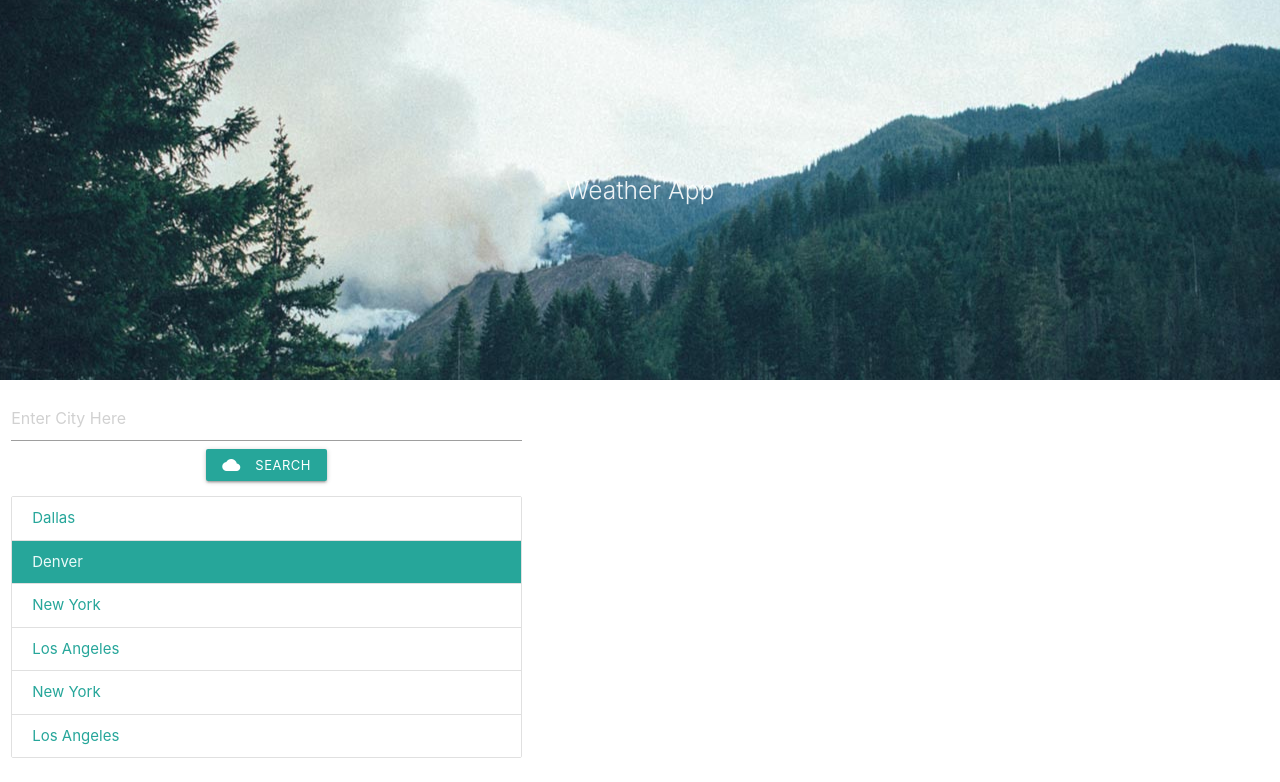
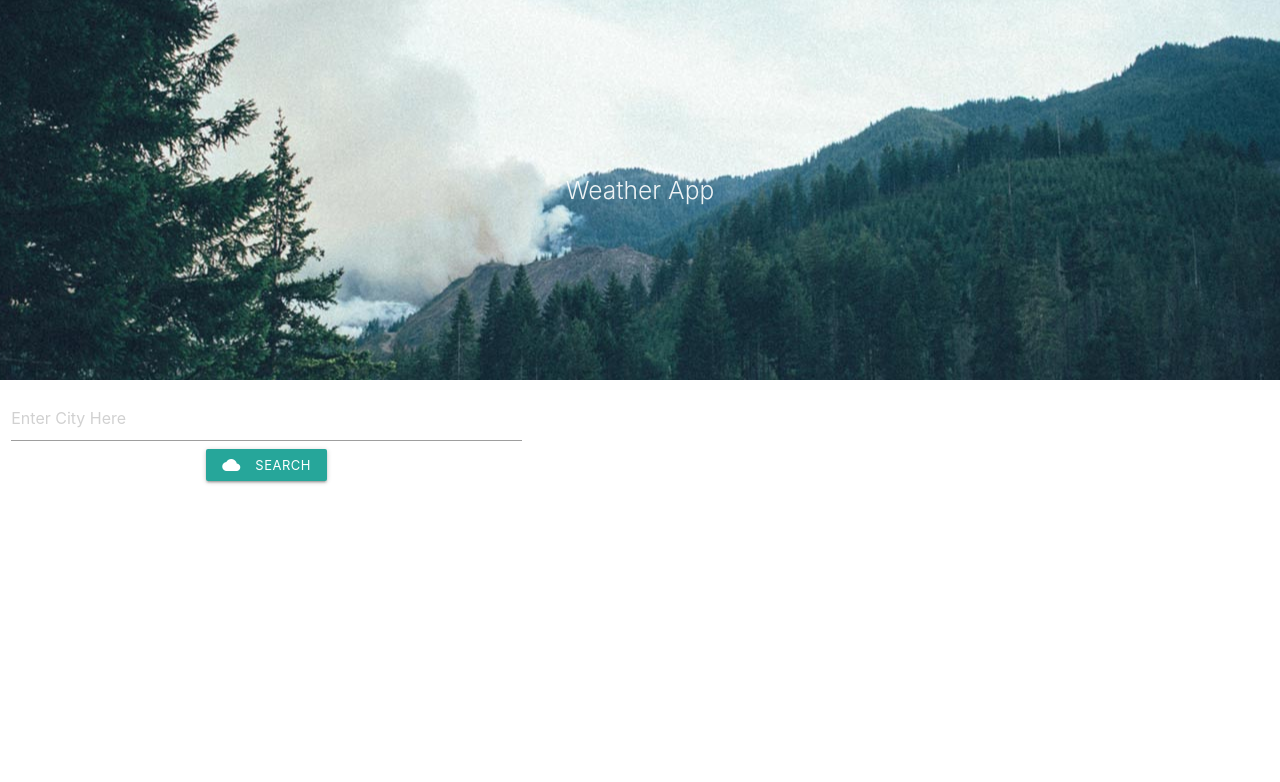
Before and after one commit to simmonstrever/weatherApp, a plain HTML site: page index.html in a window 1280 px wide. Drawn offline with nearby package versions, Linux system fonts and the light colour scheme.

Commit message:
no big changes completed, practicing with branches

```diff
--- a/index.html
+++ b/index.html
@@ -56,7 +56,7 @@
         </div> -->
         </form>
       </div>
-      <div class="collection">
+      <!-- <div class="collection">
         <a href="#!" class="collection-item">Dallas</a>
         <a href="#!" class="collection-item active">Denver</a>
         <a href="#!" class="collection-item">New York</a>
@@ -64,7 +64,7 @@
         <a href="#!" class="collection-item">New York</a>
         <a href="#!" class="collection-item">Los Angeles</a>
 
-      </div>
+      </div> -->
     </div>
   </div>
 
--- a/js/script.js
+++ b/js/script.js
@@ -163,7 +163,7 @@ $("#searchCity").on("click", function () {
 			});
 		});
 	});
-
-
-
+	// console.log(currentWeather);
 });
+// console.log(currentWeather);
+// localStorage.setItem('currentWeatherIndex', JSON.stringify(currentWeather));
```
Also changed, not shown: 1 other file.
